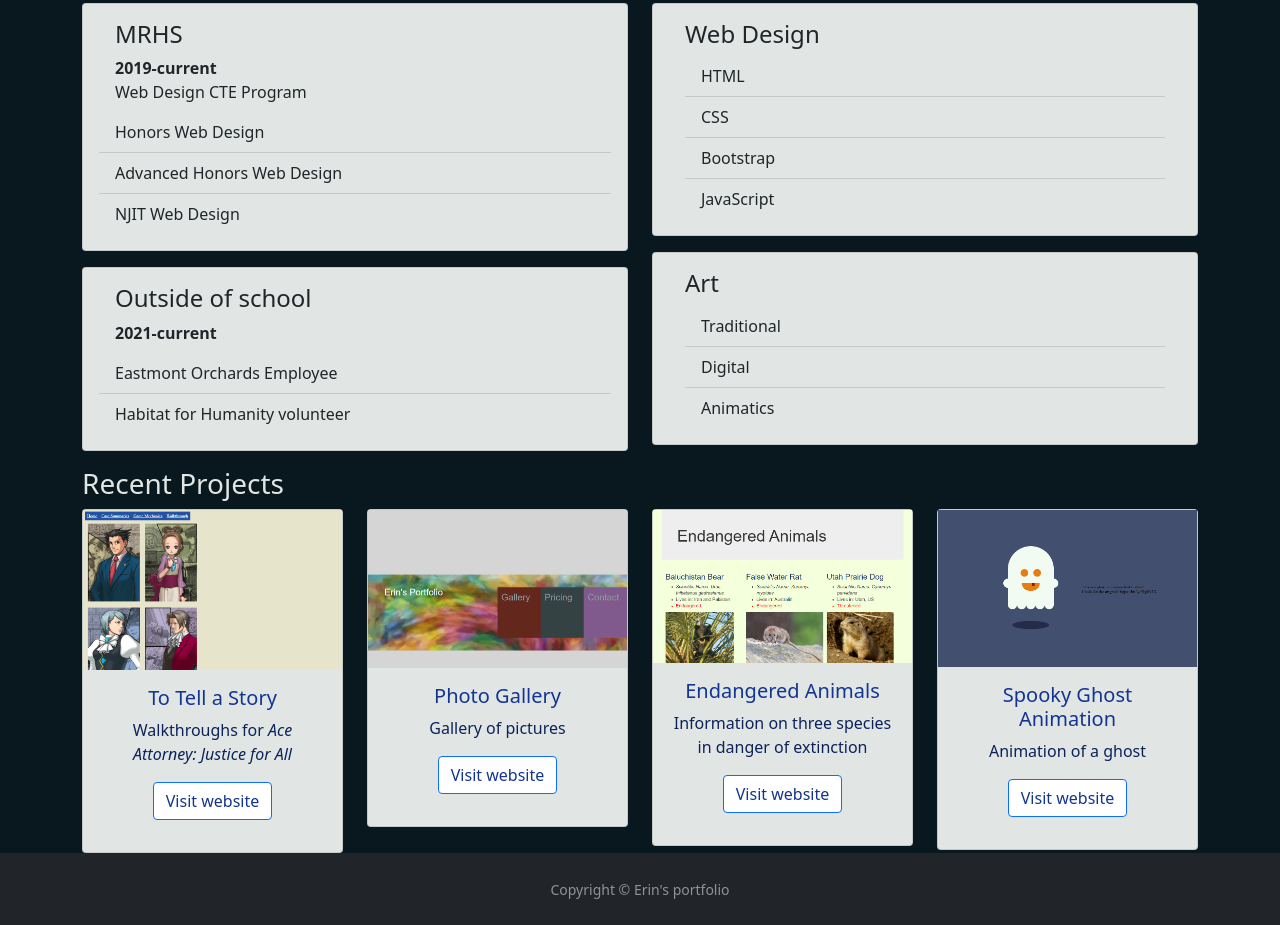
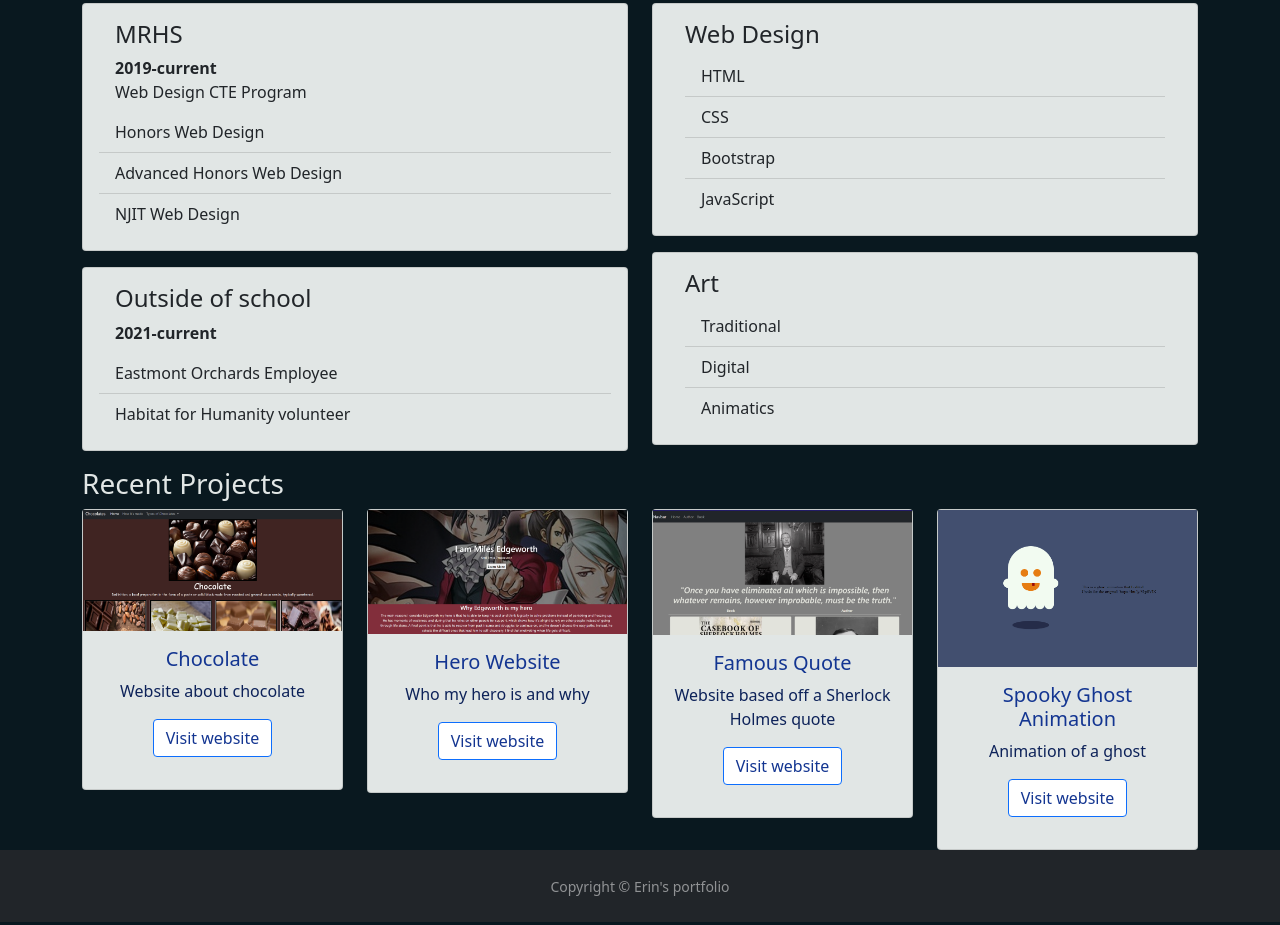
Before and after one commit to eah645/Portfolio, a plain HTML site: page index.html in a window 1280 px wide. Shown: the part 535-1460 px from the top of the page. Drawn offline with nearby package versions, Linux system fonts and the light colour scheme.

Commit message:
Updated recent projects
Deleted old projects

```diff
--- a/index.html
+++ b/index.html
@@ -136,33 +136,33 @@
       <!--First project / project 1-->
       <div class="col-md-3 text-center">
         <div class="card">
-          <img src="totellastoryproject.png" alt="To tell a story project" class=".card-img-top">
+          <img src="ChocolateWebsite.png" alt="Chocolate website" class=".card-img-top">
           <div class="card-body mb-3">
-            <h5 class="card-title">To Tell a Story</h5>
-            <p class="card-text">Walkthroughs for <i>Ace Attorney: Justice for All</i></p>
-            <a href="https://codesandbox.io/s/tell-a-story-project-b3dif" class="btn btn-primary">Visit website</a>
+            <h5 class="card-title">Chocolate</h5>
+            <p class="card-text">Website about chocolate</p>
+            <a href="https://eah645.github.io/Chocolates/" class="btn btn-primary">Visit website</a>
           </div>
         </div>
       </div>
       <!--Second project / project 2-->
       <div class="col-md-3 text-center">
         <div class="card">
-          <img src="photogallery.png" alt="Photo gallery project" class=".card-img-top">
+          <img src="HeroWebsite.png" alt="Hero image project" class=".card-img-top">
           <div class="card-body mb-3">
-            <h5 class="card-title">Photo Gallery</h5>
-            <p class="card-text">Gallery of pictures</p>
-            <a href="https://codehs.com/editor/html/465211/2102579/586132295/index.html" class="btn btn-primary">Visit website</a>
+            <h5 class="card-title">Hero Website</h5>
+            <p class="card-text">Who my hero is and why</p>
+            <a href="https://eah645.github.io/Hero/" class="btn btn-primary">Visit website</a>
           </div>
         </div>
       </div>
       <!--Third project / project 3-->
       <div class="col-md-3 text-center">
         <div class="card">
-          <img src="endangeredanimals.png" alt="Endangered animals" class=".card-img-top">
+          <img src="QuoteWebsite.png" alt="Quote project" class=".card-img-top">
           <div class="card-body mb-3">
-            <h5 class="card-title">Endangered Animals</h5>
-            <p class="card-text">Information on three species in danger of extinction</p>
-            <a href="https://codehs.com/editor/html/462015/2102579/586131357/index.html" class="btn btn-primary">Visit website</a>
+            <h5 class="card-title">Famous Quote</h5>
+            <p class="card-text">Website based off a Sherlock Holmes quote</p>
+            <a href="https://eah645.github.io/Quote/index.html" class="btn btn-primary">Visit website</a>
           </div>
         </div>
       </div>
```
Also changed, not shown: ChocolateWebsite.png (added), HeroWebsite.png (added), QuoteWebsite.png (added).
